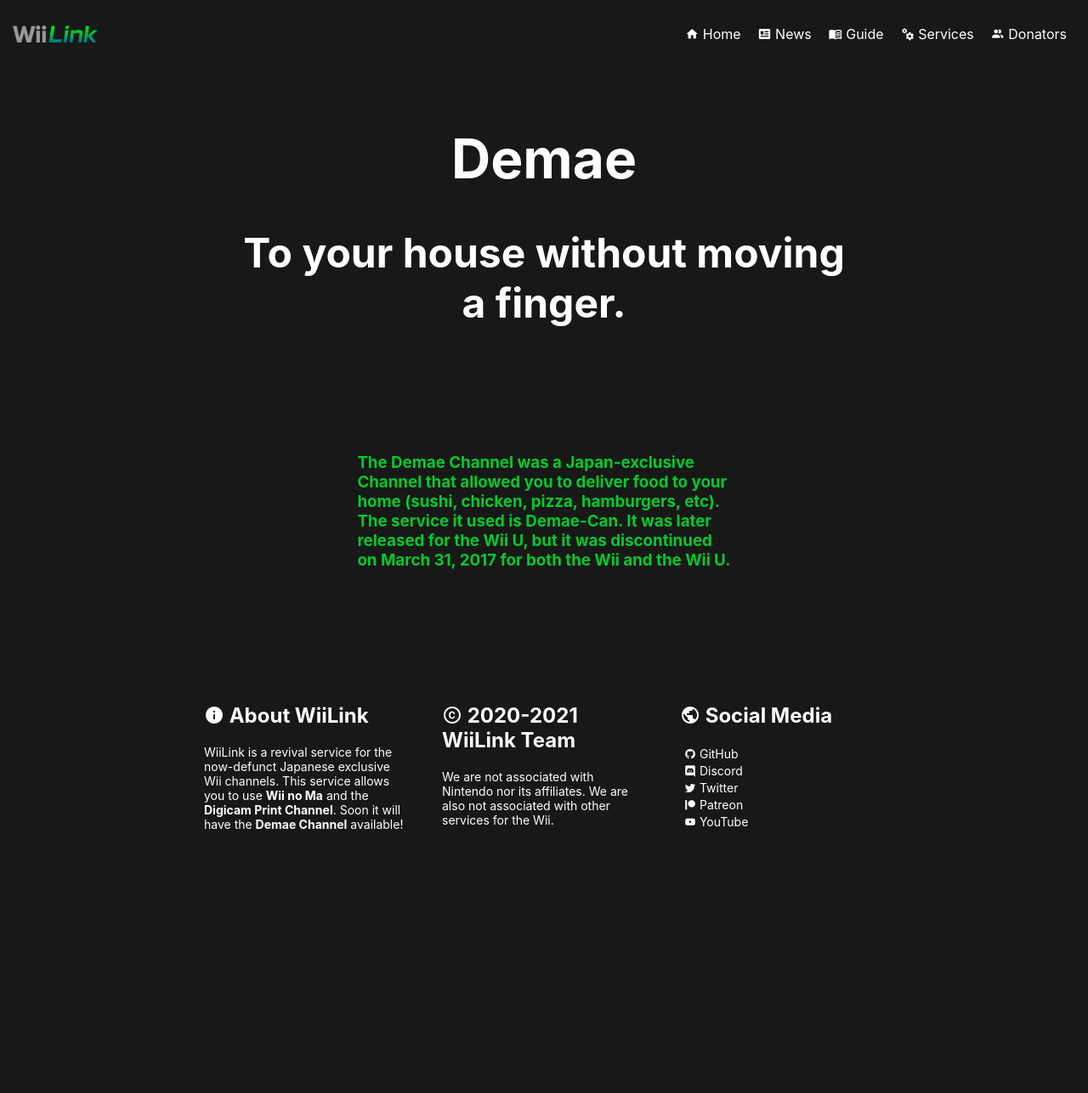
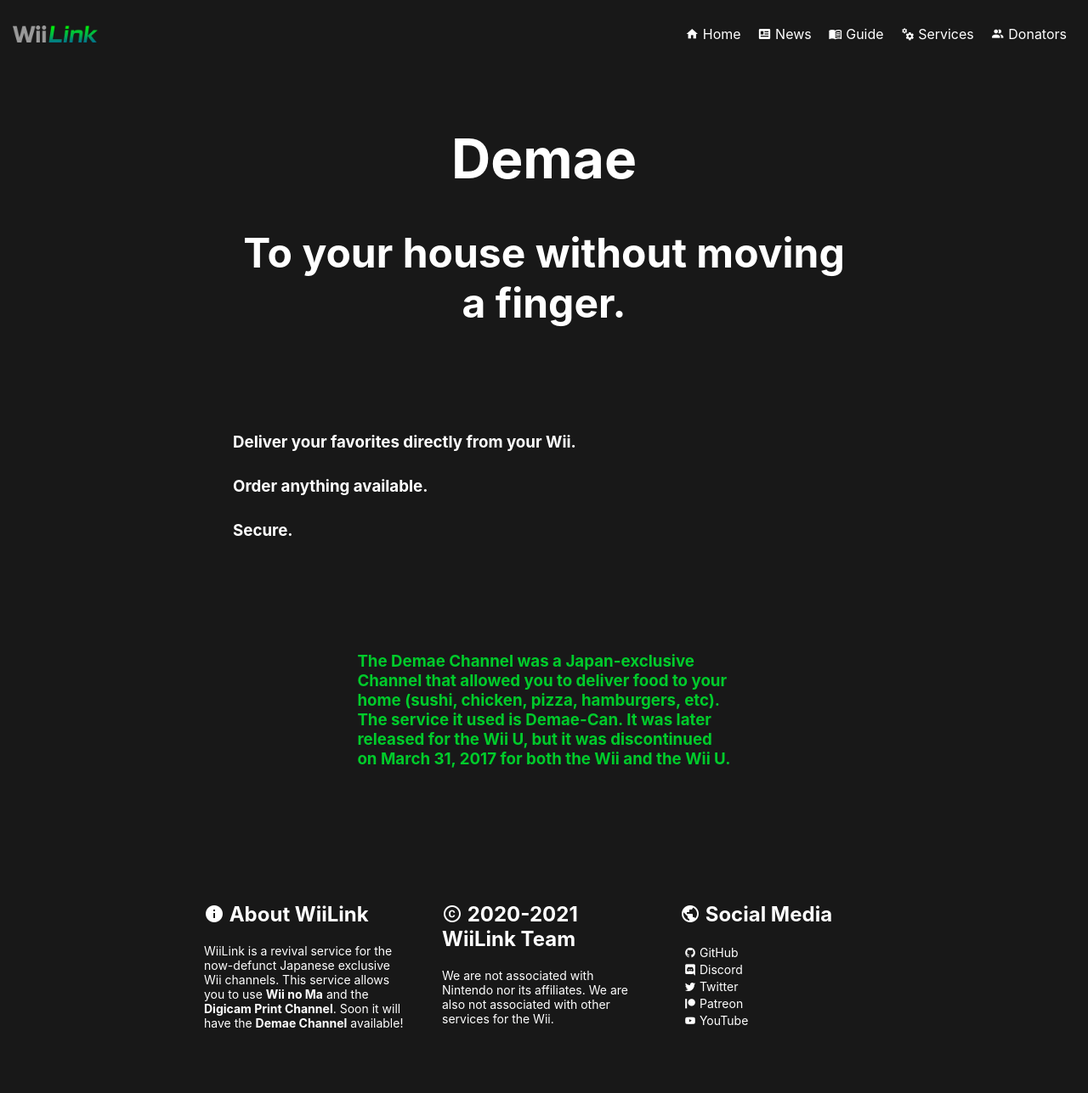
Before and after one commit to WiiLink24/WiiLink24.github.io, a Jekyll site: the page built from services/demae.html, in a window 1280 px wide. Shown: the whole page at 85% size. Built offline with Jekyll 4.4.1, drawn with Linux system fonts in a browser that asks for light colours; before the commit the page ends 1053 px from its top, so only the background shows below that.

Commit message:
Add revival descriptions in Demae HTML document

```diff
--- a/services/demae.html
+++ b/services/demae.html
@@ -9,6 +9,12 @@
 </div>
 
 <div class="section">
+  <h3>Deliver your favorites directly from your Wii.</h3>
+  <h3>Order anything available.</h3>
+  <h3>Secure.</h3>
+</div>
+
+<div class="section">
   <h3><p><a href="https://rc24.xyz/services/food.html#:~:text=The%20Demae%20Channel%20was%20a,Wii%20and%20the%20Wii%20U.">The Demae Channel
   was a Japan-exclusive Channel that allowed you to deliver food to your home (sushi, chicken, pizza, hamburgers, etc).
   The service it used is Demae-Can. It was later released for the Wii U, but it was discontinued on March 31, 2017
```
